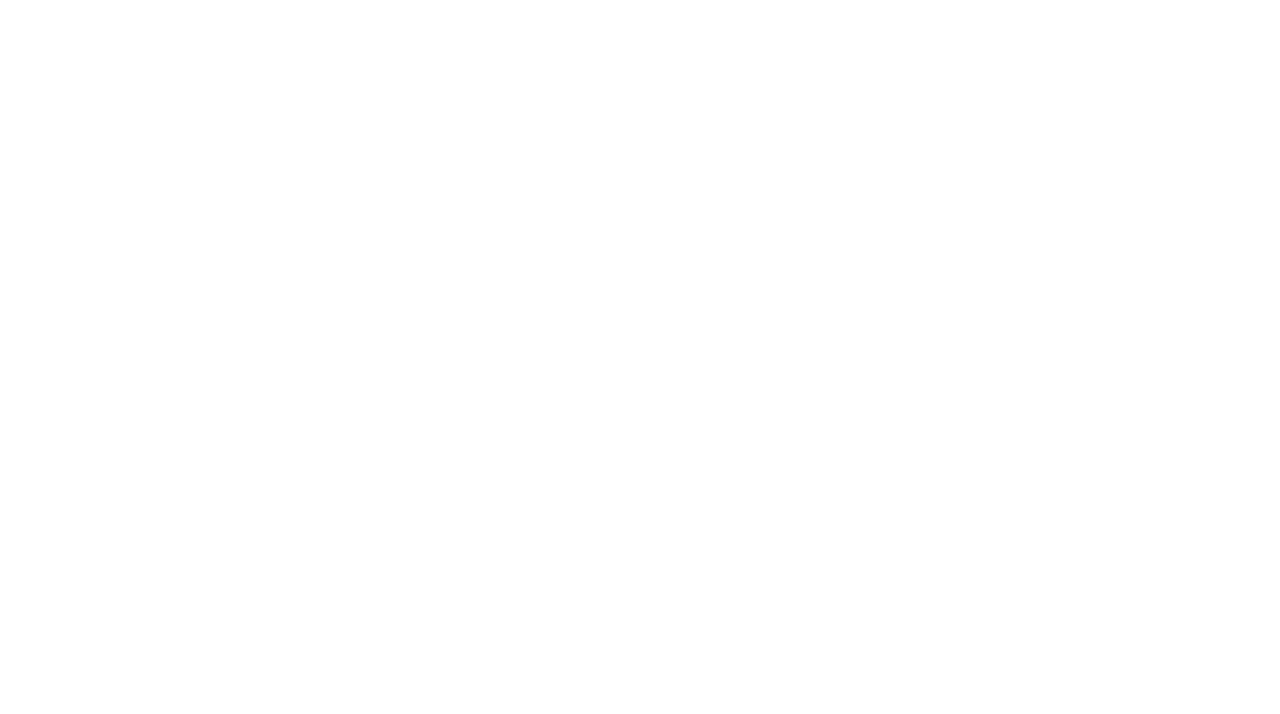
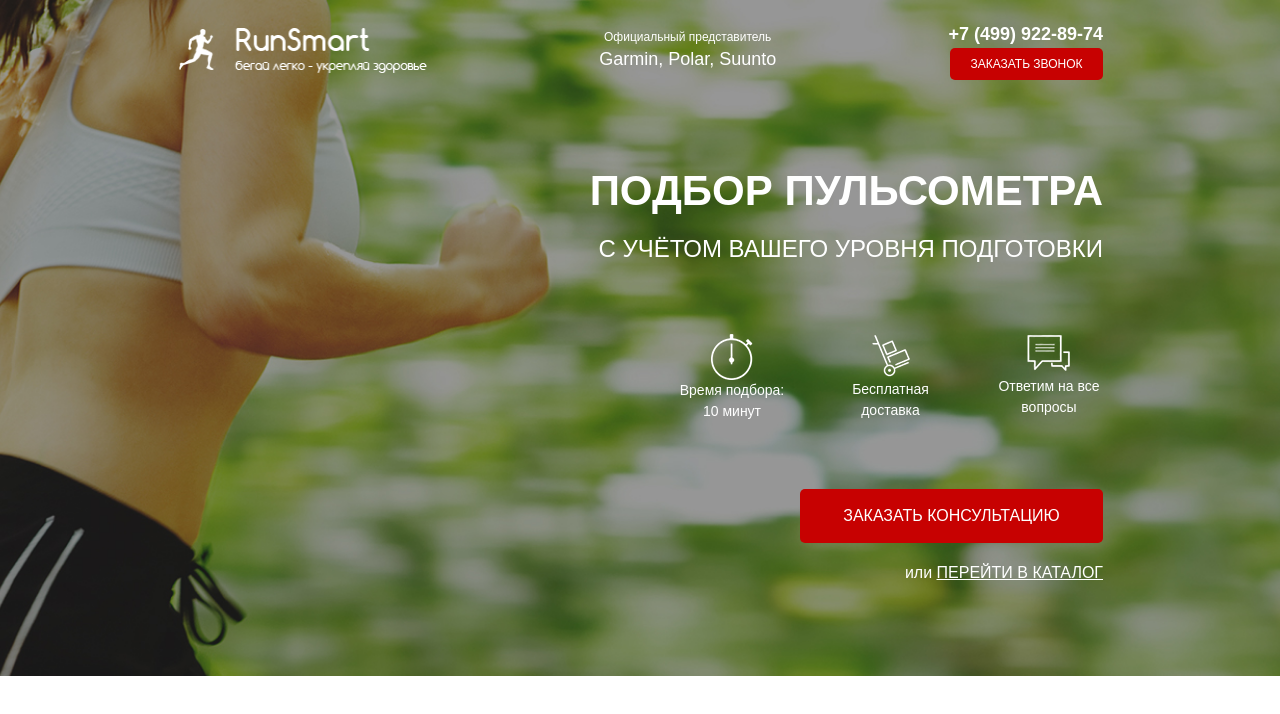
Before and after one commit to Sorini92/project, a website: page src/index.html in a window 1280 px wide. Drawn offline with Linux system fonts and the light colour scheme.

Commit message:
end first block

```diff
--- a/gulpfile.js
+++ b/gulpfile.js
@@ -20,7 +20,10 @@
     return gulp.src("src/sass/**/*.+(scss|sass)")
         .pipe(sass({outputStyle: 'compressed'}).on('error', sass.logError))
         .pipe(rename({suffix: '.min', prefix: ''}))
-        .pipe(autoprefixer())
+        .pipe(autoprefixer({
+            Browsers: ['last 2 version'],
+            cascade: false
+        }))
         .pipe(cleanCSS({compatibility: 'ie8'}))
         .pipe(gulp.dest("src/css"))
         .pipe(browserSync.stream());
--- /dev/null
+++ b/src/css/blocks/header.min.css
@@ -0,0 +1 @@
+.header{display:flex;justify-content:space-between;justify-content:center}
--- a/src/index.html
+++ b/src/index.html
@@ -4,8 +4,6 @@
 		<!-- Required meta tags -->
 		<meta charset="utf-8">
 		<meta name="viewport" content="width=device-width, initial-scale=1">
-		<link rel="preconnect" href="https://fonts.gstatic.com">
-		<link href="https://fonts.googleapis.com/css2?family=Roboto:wght@300;400;700&display=swap" rel="stylesheet">
 		<link rel="stylesheet" href="css/bootstrap-reboot.css">
 		<link rel="stylesheet" href="css/bootstrap-grid.css">
 		<link rel="stylesheet" href="css/font.css">
@@ -13,6 +11,52 @@
 		<title>Pulse</title>
 </head>
 <body>
+	<div class="promo">
+		<div class="container">
+			<header class="header">
+				<a href="#" class="header__logo">
+					<img src="icons/logo.png" alt="logo">
 
+				</a>
+				<div class="header__official">
+					Официальный представитель
+					<span>Garmin, Polar, Suunto</span>
+				</div>
+				<div class="header__contacts">
+					<a href="tel:+74999228974" class="header__phone">+7 (499) 922-89-74</a>
+					<button class="button">заказать звонок</button>
+				</div>
+			</header>
+
+			<div class="promo__wrapper">
+				<h1 class="promo__header">Подбор пульсометра</h1>
+				<h2 class="promo__subheader">с учётом Вашего уровня подготовки</h2>
+
+				<div class="promo__icons">
+					<div class="promo__icon">
+						<img src="img/firstscreen/icon/timer.png" alt="timer">
+						Время подбора:
+						10 минут
+					</div>
+					<div class="promo__icon">
+						<img src="img/firstscreen/icon/handcart.png" alt="cart">
+						Бесплатная
+						доставка
+					</div>
+					<div class="promo__icon">
+						<img src="img/firstscreen/icon/messages.png" alt="messages">
+						Ответим
+						на все вопросы
+					</div>
+				</div>
+
+				<button class="button button_main">заказать кОНСУЛЬТАЦИЮ</button>
+				<div class="promo__link">
+					или
+					<a href="#">ПЕРЕЙТИ В КАТАЛОГ</a>
+				</div>
+			</div>
+		</div>
+	</div>
 </body>
 </html>
--- /dev/null
+++ b/src/sass/base/_variables.scss
@@ -0,0 +1 @@
+$main-color: #c70101
--- /dev/null
+++ b/src/sass/blocks/_buttons.scss
@@ -0,0 +1,18 @@
+.button {
+    width: 153px;
+    height: 32px;
+    background-color: $main-color;
+    border-radius: 5px;
+    border: none;
+
+    font-weight: 500;
+    font-size: 12px;
+    text-transform: uppercase;
+    color: #FFFFFF;
+    &_main {
+        width: 303px;
+        height: 54px;
+        font-size: 16px;
+        margin-top: 67px;
+    }
+}
--- /dev/null
+++ b/src/sass/blocks/_header.scss
@@ -0,0 +1,37 @@
+.header {
+    display: flex;
+    justify-content: space-between;
+    align-items: center;
+    &__logo {
+        width: 250px;
+        img {
+            width: 100%;
+        }
+    }
+    &__official {
+        font-weight: 500;
+        font-size: 12px;
+        color: #FFFFFF;
+        text-align: center;
+        span {
+            display: block;
+            font-size: 18px;
+        }
+    }
+    &__phone {
+        display: block;
+        font-weight: 700;
+        font-size: 18px;
+        color: #FFFFFF;
+        text-decoration: none;
+        &:hover {
+            color: #fff;
+            text-decoration: none;
+        }
+    }
+    &__contacts {
+        display: flex;
+        flex-direction: column;
+        align-items: flex-end;
+    }
+}
--- /dev/null
+++ b/src/sass/blocks/_promo.scss
@@ -0,0 +1,56 @@
+.promo {
+    min-height: 650px;
+    padding: 21px 0 91px 0;
+    background: url(../img/firstscreen/bg.png) center (center/cover) no-repeat;
+    &__wrapper {
+        display: flex;
+        flex-direction: column;
+        align-items: flex-end;
+        margin-top: 90px;
+    }
+    &__header {
+        font-weight: 700;
+        font-size: 42px;
+        text-transform: uppercase;
+        color: #FFFFFF;
+        line-height: 42px;
+    }
+    &__subheader {
+        font-weight: 500;
+        margin-top: 17px;
+        font-size: 24px;
+        text-transform: uppercase;
+        color: #FFFFFF;
+        line-height: 24px;
+    }
+    &__icons {
+        margin-top: 65px;
+        width: 425px;
+        display: flex;
+        justify-content: space-between;
+    }
+    &__icon {
+        width: 108px;
+        text-align: center;
+        font-weight: 500;
+        font-size: 14px;
+        color: #FFFFFF;
+        img {
+            display: block;
+            margin-top: 20px;
+            margin: 0 auto;
+
+        }
+    }
+    &__link {
+        font-weight: 500;
+        font-size: 16px;
+        color: #FFFFFF;
+        margin-top: 18px;
+        a {
+            color: #FFFFFF;
+            text-transform: uppercase;
+            text-decoration: underline;
+        }
+    }
+}
--- a/src/sass/style.sass
+++ /dev/null
@@ -1,6 +0,0 @@
-*
-  font-family: 'Museo Sans Cyrl', sans-serif
-@import "variables"
-@import "mixins"
-@import "general"
-@import "media"
--- /dev/null
+++ b/src/sass/style.scss
@@ -0,0 +1,11 @@
+@import 'base/variables';
+* {
+  font-family: 'Museo Sans Cyrl', sans-serif;
+}
+.container {
+  max-width: 950px;
+  margin: 0 auto;
+}
+@import 'blocks/promo';
+@import 'blocks/header.scss';
+@import 'blocks/buttons.scss';
```
Also changed, not shown: src/css/style.min.css, src/icons/logo.png (renamed from src/img/logo/logo.png), src/img/firstscreen/bg.png (renamed from src/img/first screen/bg.png), src/img/firstscreen/icon/handcart.png (renamed from src/img/first screen/icon/app-08-hand-cart-64.png), src/img/firstscreen/icon/messages.png (renamed from src/img/first screen/icon/messages-64.png), src/img/firstscreen/icon/timer.png (renamed from src/img/first screen/icon/019_timer_time_stopwatch_2-64.png), src/sass/_media.scss (renamed from src/sass/_media.sass), src/sass/_mixins.sass (added), src/sass/_variables.sass (added), src/sass/base/_mixins.scss (added).
